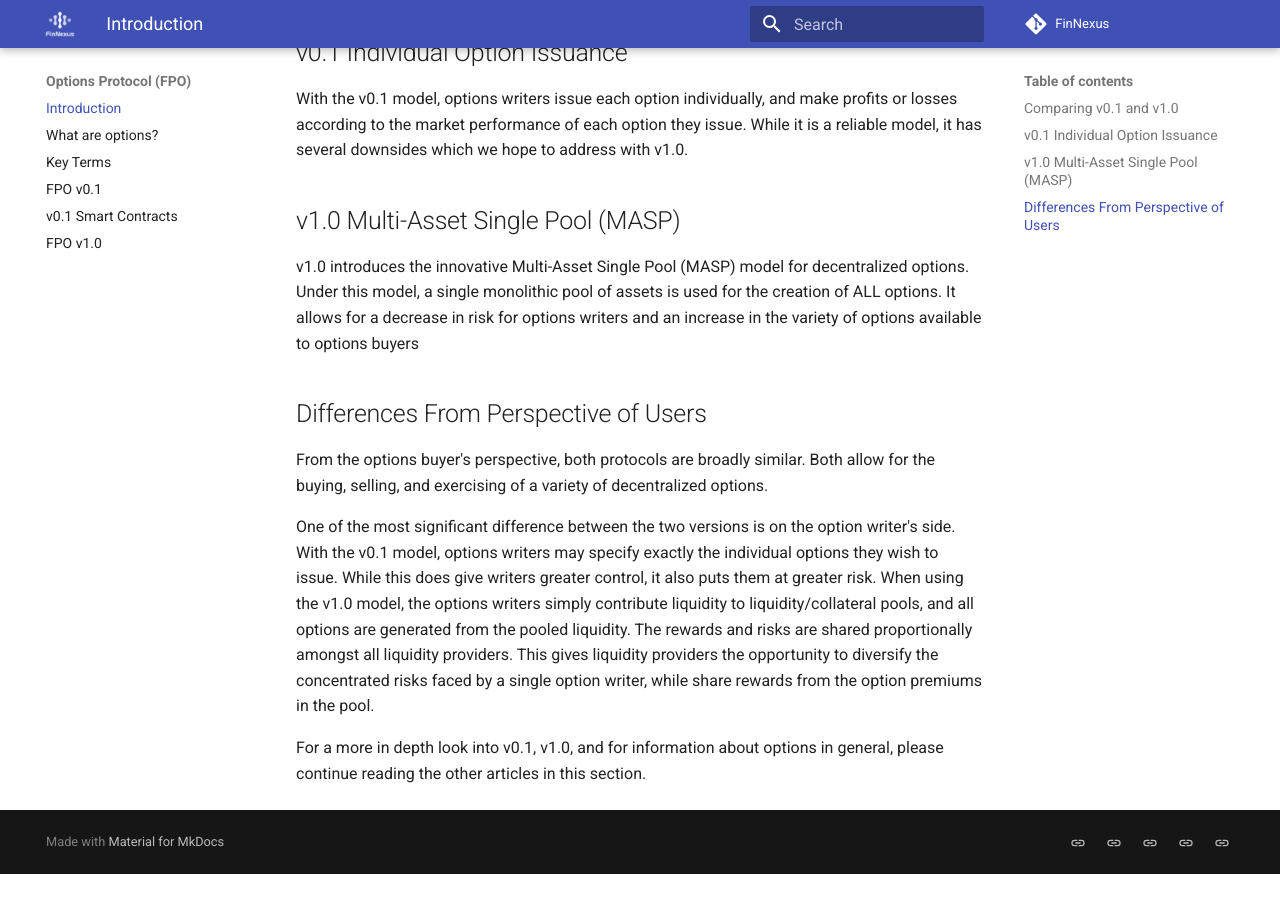
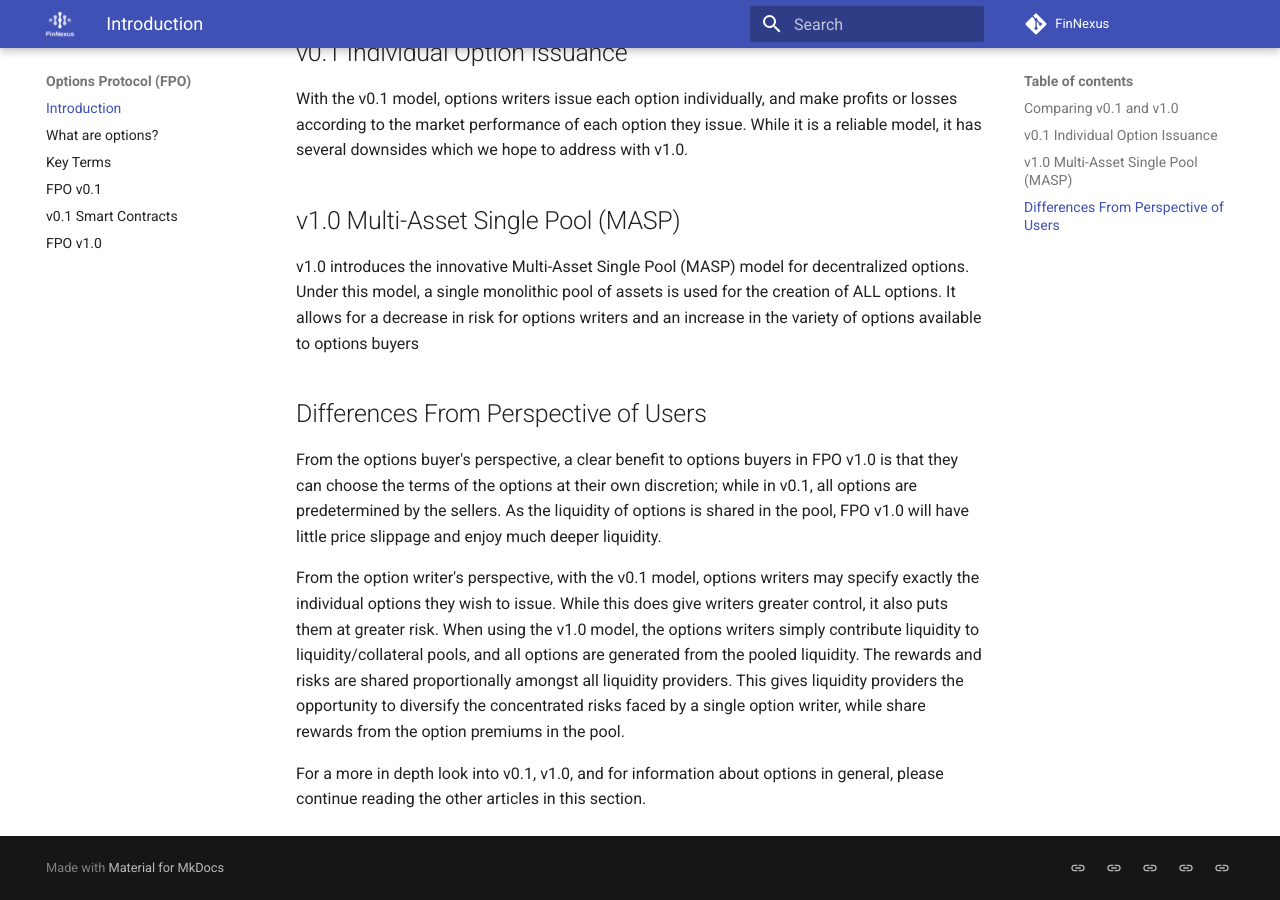
Before and after one commit to Phoenix-Finance/Phoenix-Documentation, an MkDocs documentation site: the page built from content/options/index.md, in a window 1280 px wide and 900 px high, scrolled down 570 px. Built offline with MkDocs 1.6.1 and Material for MkDocs 9.7.7, drawn with Linux system fonts in a browser that asks for light colours; before the commit the page ends 1444 px from its top, so only the background shows below that.

Commit message:
Update index.md

```diff
--- a/content/options/index.md
+++ b/content/options/index.md
@@ -17,8 +17,8 @@ v1.0 introduces the innovative Multi-Asset Single Pool (MASP) model for decentra
 
 ## Differences From Perspective of Users
 
-From the options buyer's perspective, both protocols are broadly similar. Both allow for the buying, selling, and exercising of a variety of decentralized options.
+From the options buyer's perspective, a clear benefit to options buyers in FPO v1.0 is that they can choose the terms of the options at their own discretion; while in v0.1, all options are predetermined by the sellers. As the liquidity of options is shared in the pool, FPO v1.0 will have little price slippage and enjoy much deeper liquidity.
 
-One of the most significant difference between the two versions is on the option writer's side. With the v0.1 model, options writers may specify exactly the individual options they wish to issue. While this does give writers greater control, it also puts them at greater risk. When using the v1.0 model, the options writers simply contribute liquidity to liquidity/collateral pools, and all options are generated from the pooled liquidity. The rewards and risks are shared proportionally amongst all liquidity providers. This gives liquidity providers the opportunity to diversify the concentrated risks faced by a single option writer, while share rewards from the option premiums in the pool.
+From the option writer's perspective, with the v0.1 model, options writers may specify exactly the individual options they wish to issue. While this does give writers greater control, it also puts them at greater risk. When using the v1.0 model, the options writers simply contribute liquidity to liquidity/collateral pools, and all options are generated from the pooled liquidity. The rewards and risks are shared proportionally amongst all liquidity providers. This gives liquidity providers the opportunity to diversify the concentrated risks faced by a single option writer, while share rewards from the option premiums in the pool.
 
 For a more in depth look into v0.1, v1.0, and for information about options in general, please continue reading the other articles in this section.
```
